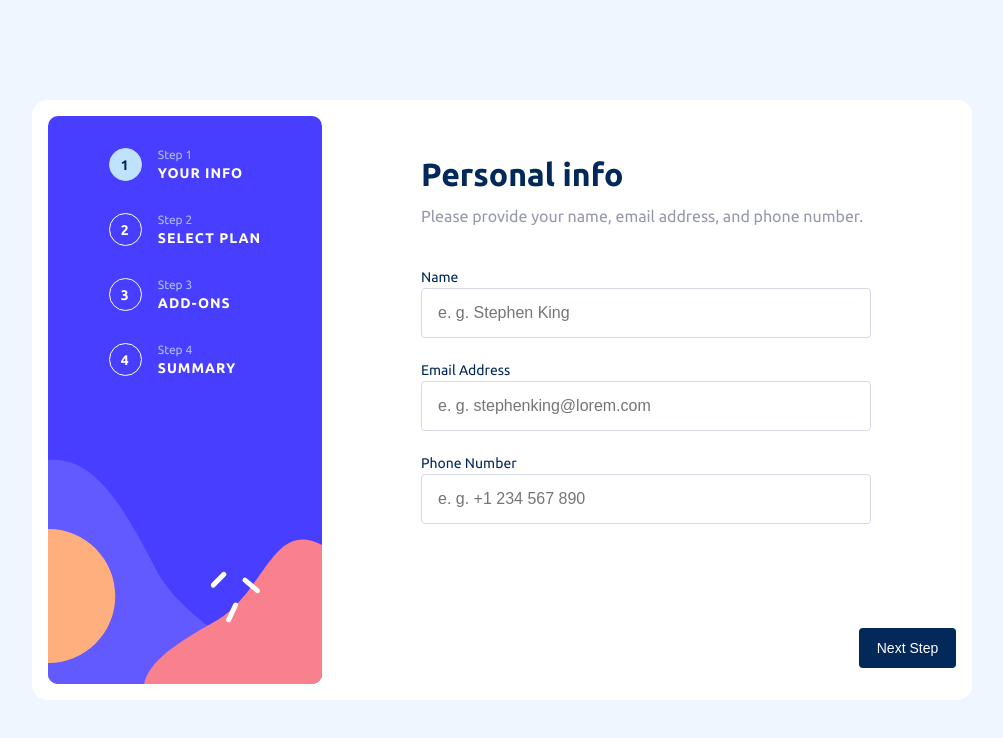
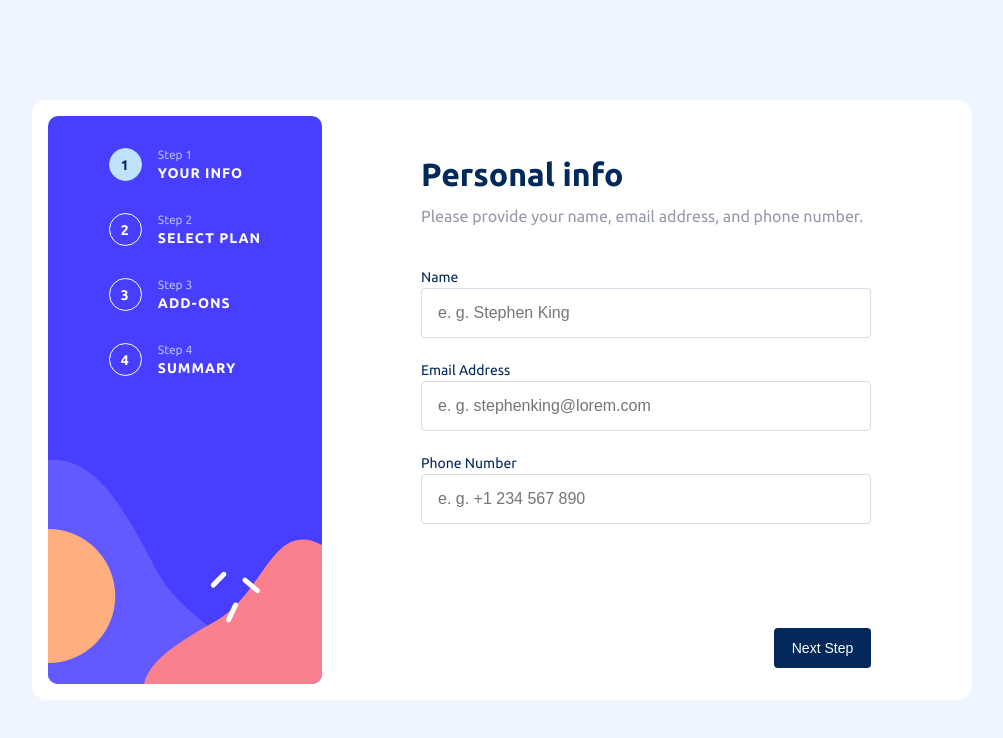
Before and after one commit to MarinBarac/frontend-mentor-multi-step-form, a React (Create React App) app in the folder multi-step-form/: page / in a window 1280 px wide. Shown: the top 738 px of the page, without its empty margins (138-1141 px from the left). Built offline with nearby package versions, Linux system fonts and the light colour scheme; the HTML template or start-up script is replaced by a standard one.

Commit message:
Fixing bug with footer buttons

```diff
--- a/multi-step-form/src/components/Buttons/Buttons.module.scss
+++ b/multi-step-form/src/components/Buttons/Buttons.module.scss
@@ -49,6 +49,7 @@
 @media screen and (min-width: $tablet) {
   .container {
     width: 100%;
+    max-width: 450px;
     position: relative;
     padding: 0;
     padding-bottom: 16px;
```
